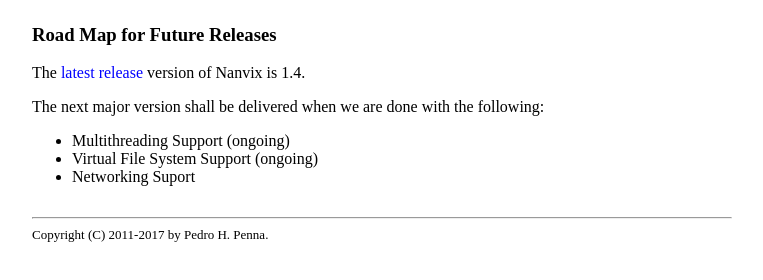
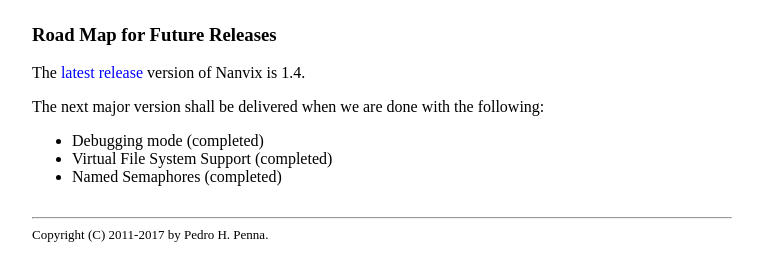
Before and after one commit to nanvix/nanvix.github.io, a plain HTML site: page road-map.html in a window 1280 px wide. Shown: the part 124-404 px from the top of the page, without its empty margins (258-1021 px from the left). Drawn offline with Linux system fonts and the light colour scheme.

Commit message:
Update road-map.html

```diff
--- a/road-map.html
+++ b/road-map.html
@@ -33,9 +33,9 @@
 		The next major version shall be delivered when we are done
 		with the following:
 		<ul>
-			<li>Multithreading Support (ongoing)</li>
-			<li>Virtual File System Support (ongoing)</li>
-			<li>Networking Suport</li>
+			<li>Debugging mode (completed)</li>
+			<li>Virtual File System Support (completed)</li>
+			<li>Named Semaphores (completed)</li>
 		</ul>
 	</p>
 	</div>
```
